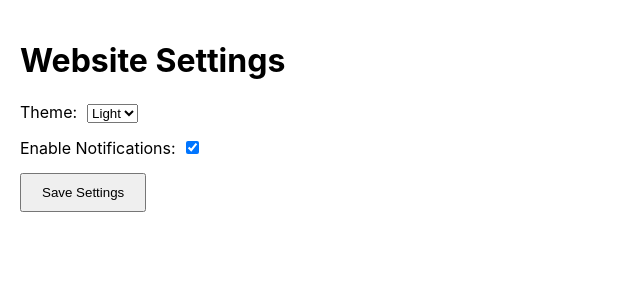
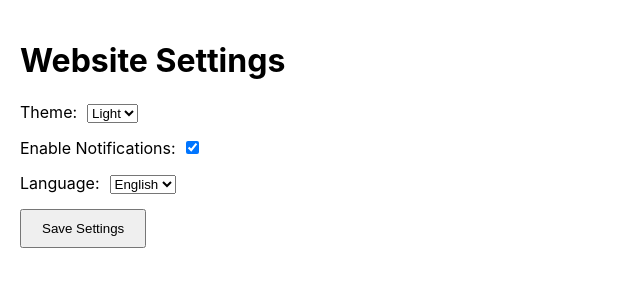
Before and after one commit to Mo7j/SWE363-project, a React (Create React App) app: page /website-settings in a window 1280 px wide. Shown: the top 300 px of the page, without its empty margins (0-640 px from the left). Built offline with nearby package versions, Linux system fonts and the light colour scheme.

Commit message:
added language dropdown to website settings page

```diff
--- a/src/pages/WebsiteSettings.jsx
+++ b/src/pages/WebsiteSettings.jsx
@@ -4,6 +4,7 @@ const WebsiteSettings = () => {
     const [settings, setSettings] = useState({
         theme: 'light',
         notifications: true,
+        language: 'english',
     });
 
     const handleChange = (e) => {
@@ -48,6 +49,20 @@ const WebsiteSettings = () => {
                     />
                 </label>
             </div>
+            <div style={{ marginBottom: '15px' }}>
+                <label>
+                    Language:
+                    <select
+                        name="language"
+                        value={settings.language}
+                        onChange={handleChange}
+                        style={{ marginLeft: '10px' }}
+                    >
+                        <option value="english">English</option>
+                        <option value="arabic">Arabic</option>
+                    </select>
+                </label>
+            </div>
             <button onClick={handleSave} style={{ padding: '10px 20px' }}>
                 Save Settings
             </button>
```
